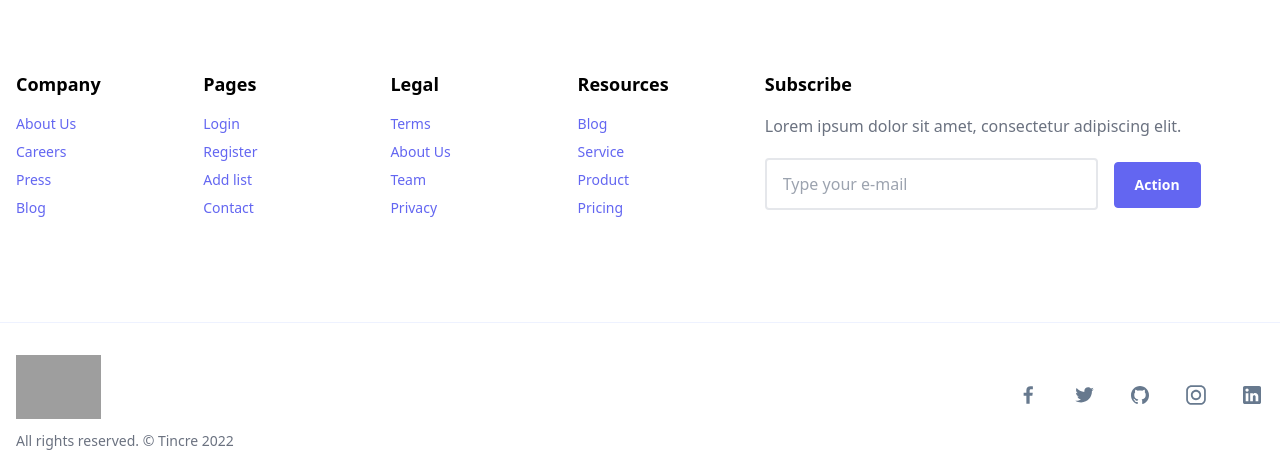
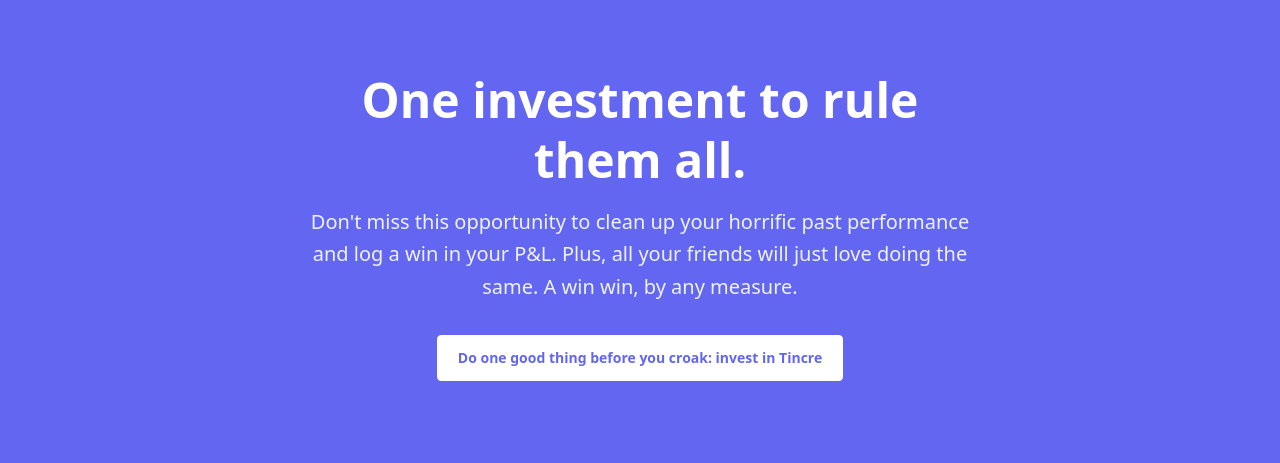
Before and after one commit to Tincre/phund, a Next.js app: page / in a window 1280 px wide. Shown: the part 7136-7599 px from the top of the page. Built offline with nearby package versions, Linux system fonts and the light colour scheme; grey boxes are pictures that could not be loaded.

Commit message:
:recycle: replace Considerations with another cta [sc-561]

```diff
--- a/pages/index.jsx
+++ b/pages/index.jsx
@@ -5,7 +5,6 @@ import FactCards from "../components/Sections/FactCards";
 import Stats1 from "../components/Sections/Stats1";
 import FactSnippets from "../components/Sections/FactSnippets";
 import InfoBlock from "../components/Sections/InfoBlock";
-import Considerations from "../components/Sections/Considerations";
 import Team from "../components/Sections/Team";
 import FAQ from "../components/Sections/FAQ";
 
@@ -257,7 +256,12 @@ export default function Funded() {
           teamCardContent={teamCardContent}
         />
         <FAQ fAQCardContent={fAQCardContent} />
-        <Considerations />
+        <InfoBlock
+          title="One investment to rule them all."
+          description="Don't miss this opportunity to clean up your horrific past performance and log a win in your P&L. Plus, all your friends will just love doing the same. A win win, by any measure."
+          cta={`Do one good thing before you croak: invest in ${entityTitle}`}
+          ctaHref="#invest"
+        />
         <Footer entityTitle={entityTitle} logoSrc={logoSrc} />
       </div>
     </div>
```
